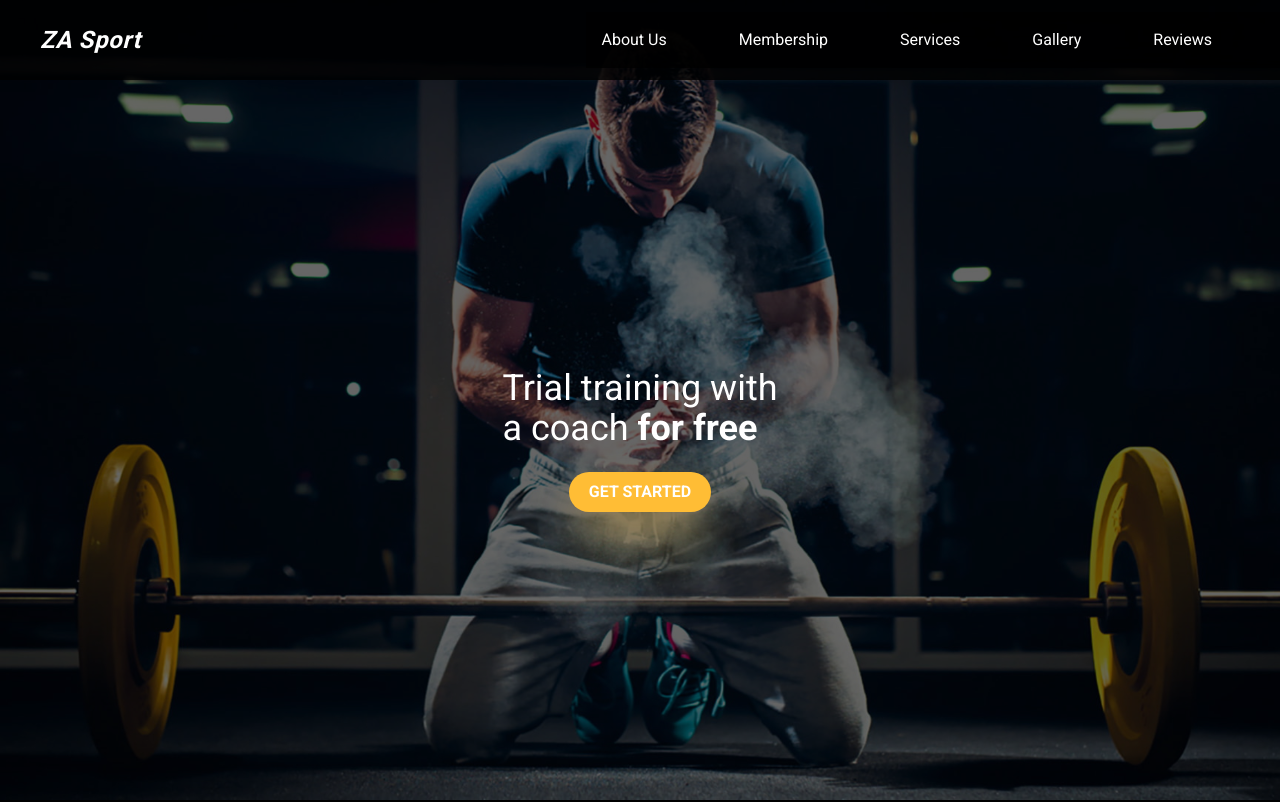
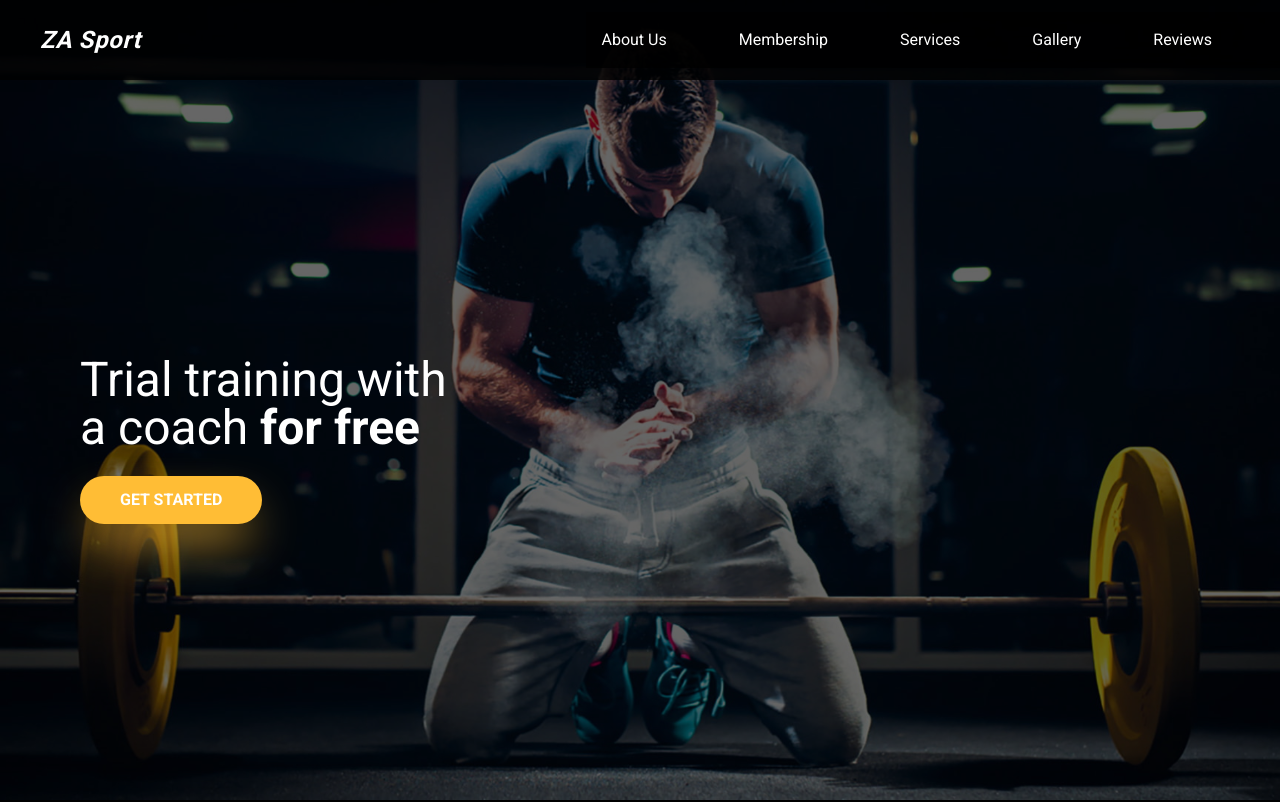
Before and after one commit to VictorMMartinezJr/Fitness-Landing-Page, a React (Create React App) app: page / in a window 1280 px wide. Shown: the top 802 px of the page. Built offline with nearby package versions, Linux system fonts and the light colour scheme.

Commit message:
created responsive styling for hero section

```diff
--- a/src/components/AboutUs/index.js
+++ b/src/components/AboutUs/index.js
@@ -3,7 +3,7 @@ import { AboutUsData } from "./AboutUsData";
 
 const AboutUs = () => {
   return (
-    <section className="aboutus bg-black  w-full flex flex-col items-center text-white ">
+    <section className="aboutus bg-black  w-full flex flex-col items-center text-white">
       <h1 className="text-3xl font-bold tracking-wide my-4">About Us</h1>
       <div className="grid grid-cols-1 row-auto justify-items-center md:grid-cols-2 xl:w-[70%] 2xl:w-[50%]">
         {AboutUsData.map((data) => {
--- a/src/components/Hero/main.js
+++ b/src/components/Hero/main.js
@@ -5,14 +5,14 @@ const Hero = () => {
   return (
     <div className="main h-[100vh] flex flex-col overflow-x-hidden font-Roboto font-normal">
       <Navbar />
-      <div className="flex-1 flex flex-col justify-center items-center text-white">
-        <h1 className="text-4xl mb-6">
+      <div className="flex-1 flex flex-col justify-center items-center text-white lg:items-start lg:ml-20">
+        <h1 className="text-4xl mb-6 lg:text-5xl">
           Trial training with
           <br />a coach <span className="font-bold">for free</span>
         </h1>
         <a
           href="#"
-          className="bg-myYellow py-2 px-5 rounded-full shadow-2xl shadow-myYellow font-bold"
+          className="bg-myYellow py-2 px-5 rounded-full shadow-2xl shadow-myYellow font-bold lg:py-3 lg:px-10"
         >
           GET STARTED
         </a>
```
